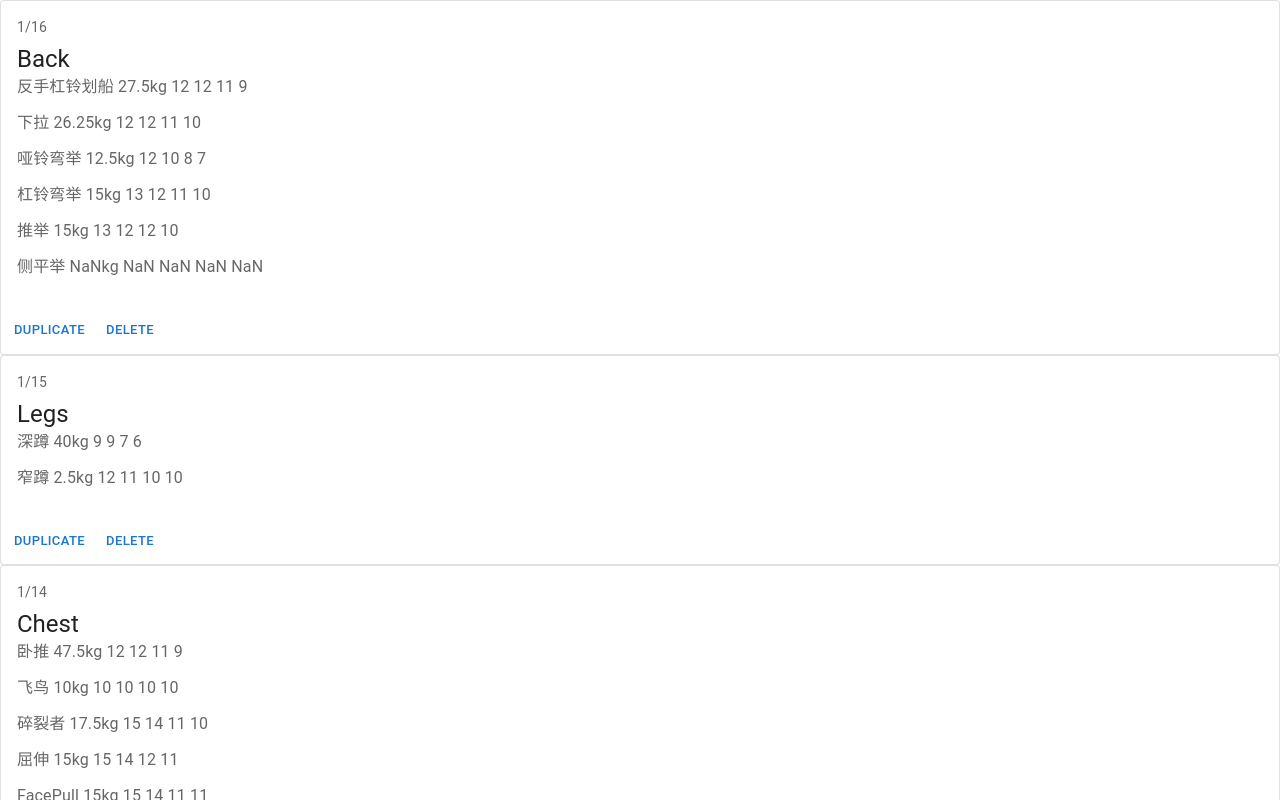
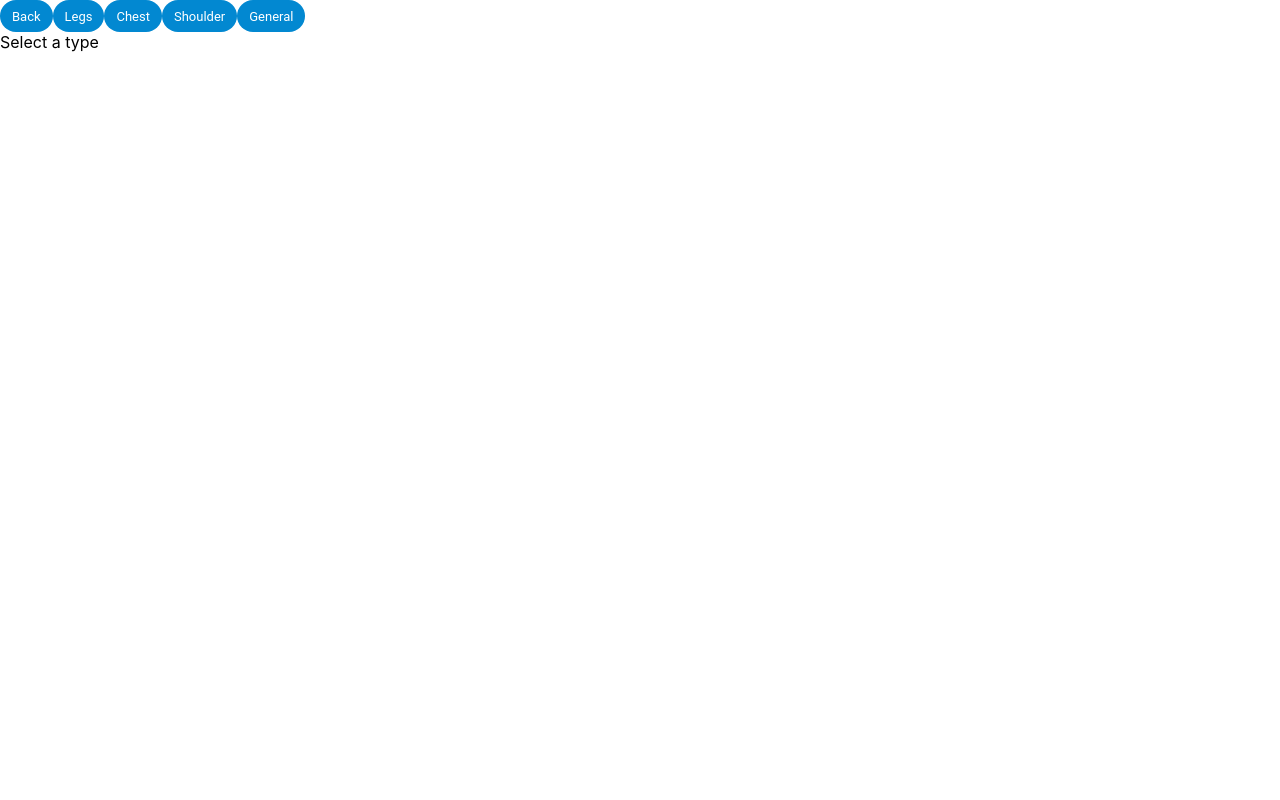
Before and after one commit to yanshudan/training-record-visualiser, a React (Create React App) app: page / in a window 1280 px wide. Shown: the top 800 px of the page. Built offline with nearby package versions, Linux system fonts and the light colour scheme.

Commit message:
add filter

```diff
--- a/src/App.tsx
+++ b/src/App.tsx
@@ -4,20 +4,46 @@ import { LoadTrainingRecords } from './LoadFile';
 import { RecordSerializer } from './RecordSerializer';
 import React from 'react'
 import { DetectTopic } from './Utils';
+import { Record } from './Interfaces';
+import Chip from '@mui/material/Chip';
+import Stack from '@mui/material/Stack';
+
 
 function App() {
   const rows = RecordSerializer.deserialize(LoadTrainingRecords())
     .reverse()
     .map((record) => {
       return {
-        date:record.date,
+        date: record.date,
         topic: DetectTopic(record.movements) as string,
         movements: record.movements
       }
     })
 
-  return <RecordList records={rows}/>
+  return (<MainTable rows={rows} />)
+}
+function MainTable(props: { rows: Record[] }) {
+  const allTypes = new Set(props.rows.map((row) => row.topic));
+  const [selectedTypes, setSelectedTypes] = React.useState<string[]>([]);
+  return (<div>
+    {<Stack direction="row" spacing={1}>
+      <div>{
+        Array.from(allTypes.values()).map((type) => {
+          return <Chip label={type} onClick={() => {
+            if (selectedTypes.includes(type)) {
+              setSelectedTypes(selectedTypes.filter((selectedType) => selectedType !== type))
+            } else {
+              setSelectedTypes([...selectedTypes, type])
+            }
+          }} color={ selectedTypes.includes(type)?"success":"info"} />
+        })}
+      </div>
+    </Stack>}
+    {
+      selectedTypes.length === 0 ? "Select a type" :
+        <RecordList records={props.rows} selectedTypes={selectedTypes} />
+    }
+  </div>)
 }
 
-
 export default App;
--- a/src/Components.tsx
+++ b/src/Components.tsx
@@ -4,10 +4,8 @@ import CardActions from '@mui/material/CardActions';
 import CardContent from '@mui/material/CardContent';
 import Typography from '@mui/material/Typography';
 import './App.css';
-import { IMovements, IRecordList, Movement, Record } from './Interfaces';
-import { DetectTopic } from './Utils';
+import { IMovements, Movement, Record } from './Interfaces';
 import React from 'react'
-
 
 export function MovementComponent(props: Movement) {
   return (<Typography sx={{ mb: 1.5 }} color="text.secondary">
@@ -24,11 +22,16 @@ export function Movements(props: IMovements) {
   </div>
 };
 
-export function RecordList(props: IRecordList) {
+export function RecordList(props: {
+  records: Record[],
+  selectedTypes: string[]
+}) {
   return (<div>
-    {props.records.map((record) => {
+    {props.records.filter(
+      (record) => props.selectedTypes.includes(record.topic)
+    ).map((record) => {
       return (<div>
-        <Card sx={{ minWidth: 275 }} variant="outlined">
+        <Card sx={{ maxWidth: 300 }} variant="outlined">
           <CardContent>
             <Typography sx={{ fontSize: 14 }} color="text.secondary" gutterBottom>
               {record.date.getMonth() + "/" + record.date.getDate()}
@@ -39,6 +42,7 @@ export function RecordList(props: IRecordList) {
             <Movements movements={record.movements} />
           </CardContent>
           <CardActions>
+            <Button size="small">Edit</Button>
             <Button size="small">Duplicate</Button>
             <Button size="small">Delete</Button>
           </CardActions>
--- a/src/Interfaces.tsx
+++ b/src/Interfaces.tsx
@@ -17,6 +17,3 @@ export enum UnitEnum {
 export interface IMovements {
     movements: Movement[];
 }
-export interface IRecordList {
-    records: Record[];
-}
```
